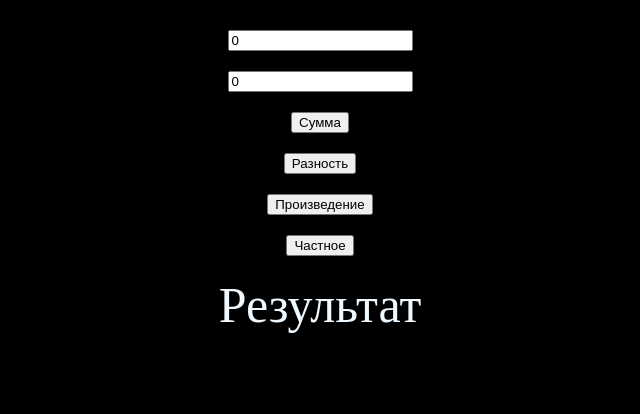
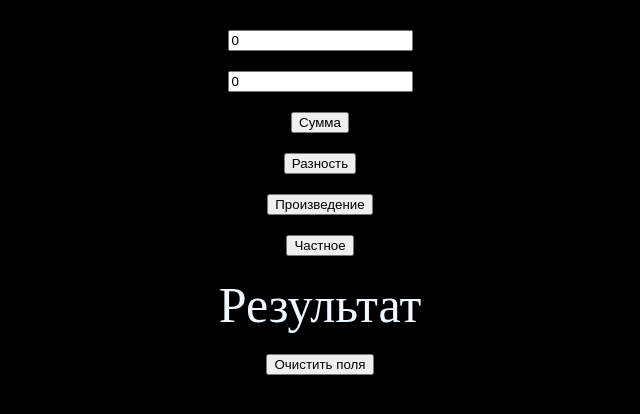
Before and after one commit to Olegg2009/HTML-Calculator, a plain HTML site: page index.html in a window 1280 px wide. Shown: the whole page, without its empty margins (320-960 px from the left). Drawn offline with Linux system fonts and the light colour scheme.

Commit message:
Update index.html

```diff
--- a/index.html
+++ b/index.html
@@ -16,6 +16,7 @@
     <button id="resBut" onclick="mul()">Произведение</button>
     <button id="resBut" onclick="del()">Частное</button>
     <p id="result">Результат</p>
+    <button id="resBut" onclick="cut()">Очистить поля</button>
 </div>
 <script src="script.js"></script>
 </body>
```
